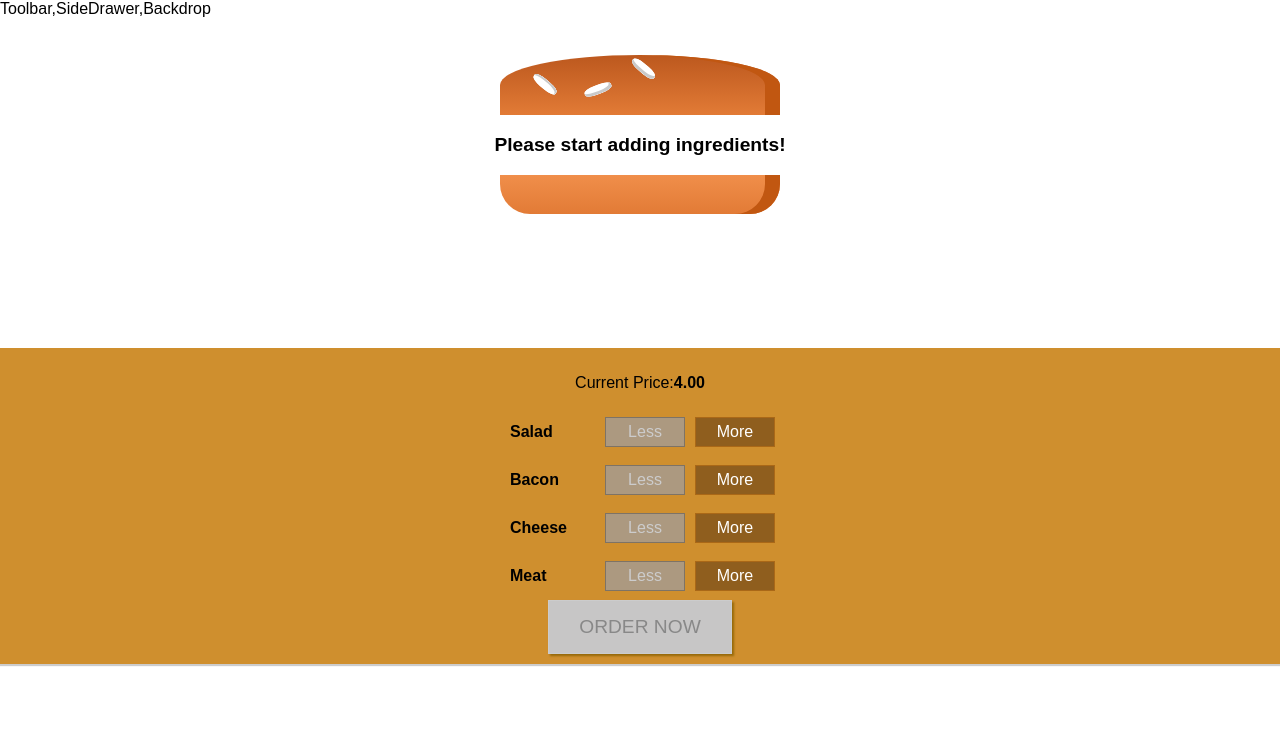
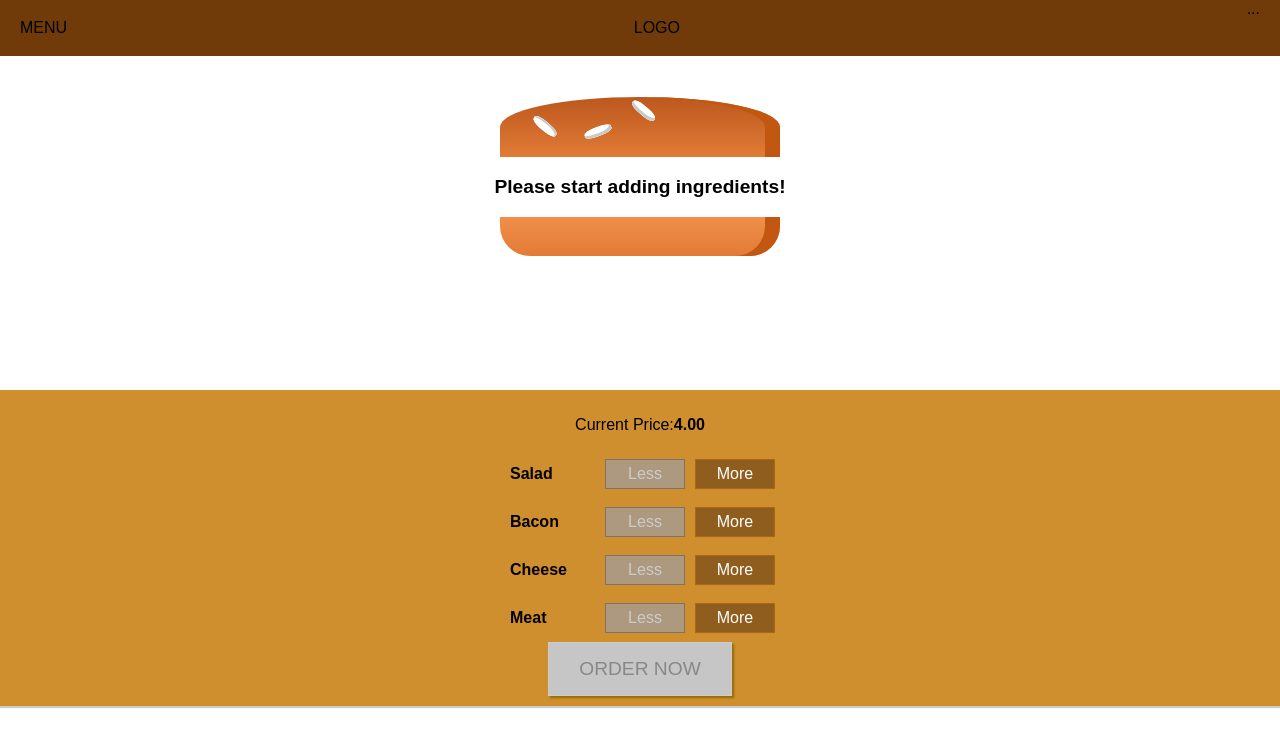
Before and after one commit to NiedzwiedzGit/burger-builder, a React app: page / in a window 1280 px wide. Shown: the top 746 px of the page. Built offline with nearby package versions, Linux system fonts and the light colour scheme.

Commit message:
Adding a Toolbar

```diff
--- a/src/components/Layout/Layout.css
+++ b/src/components/Layout/Layout.css
@@ -1,3 +1,3 @@
 .Content{
-    margin-top:30px;
+    margin-top:72px;
 }
--- a/src/components/Layout/Layout.js
+++ b/src/components/Layout/Layout.js
@@ -1,9 +1,11 @@
 import React from 'react';
 import Aux from '../../hoc/Auxiliary';
 import classes from './Layout.css';
+import Toolbar from '../Navigation/Toolbar/Toolbar';
 
 const layout = (props) => (
     <Aux>
+        <Toolbar />
         <div>
             Toolbar,SideDrawer,Backdrop
     </div>
--- /dev/null
+++ b/src/components/Navigation/Toolbar/Toolbar.css
@@ -0,0 +1,19 @@
+.Toolbar {
+height:56px;
+width: 100%;
+position: fixed;
+top:0;
+left:0;
+background-color:#703B09;
+display:flex;
+justify-content: space-between;
+align-items: center;
+padding:  0 20px;
+box-sizing: border-box;
+z-index:90;
+}
+
+.Toolbar nav{
+    height:100%;
+
+}
--- /dev/null
+++ b/src/components/Navigation/Toolbar/Toolbar.js
@@ -0,0 +1,10 @@
+import React from 'react';
+import classes from './Toolbar.css';
+const toolbar = (props) => (
+    <header className={classes.Toolbar}>
+        <div>MENU</div>
+        <div>LOGO</div>
+        <nav>...</nav>
+    </header>
+);
+export default toolbar;
```
